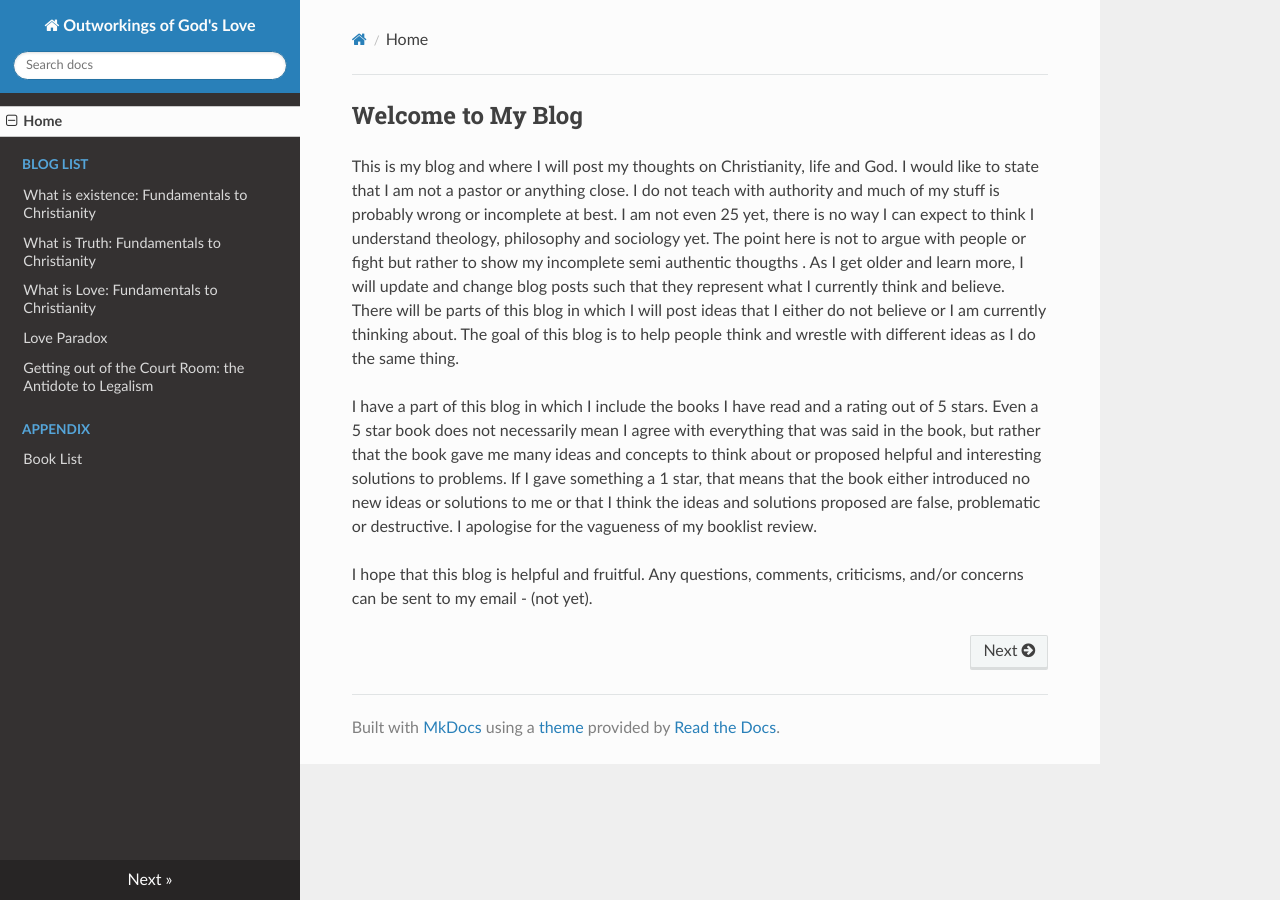
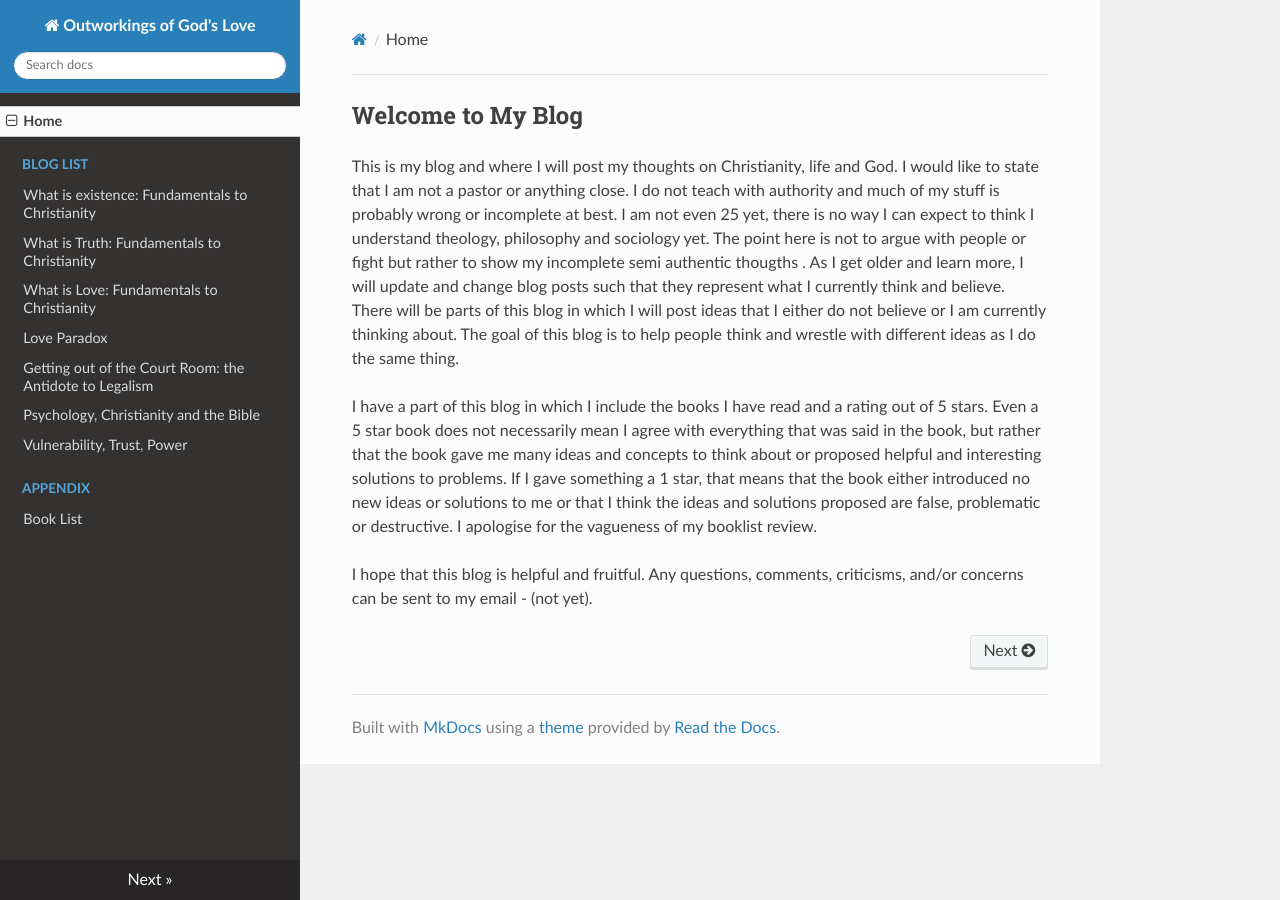
Before and after one commit to MRCopeland74/blog, an MkDocs documentation site: the page built from docs/index.md, in a window 1280 px wide. Built offline with MkDocs 1.6.1, drawn with Linux system fonts in a browser that asks for light colours; nearby versions of some CDN libraries.

Commit message:
small change

```diff
--- a/mkdocs.yaml
+++ b/mkdocs.yaml
@@ -9,6 +9,8 @@ nav:
     - 'What is Love: Fundamentals to Christianity': 'LOVE.md'
     - 'Love Paradox': 'loveparadox.md'
     - 'Getting out of the Court Room: the Antidote to Legalism': 'legalism.md'
+    - 'Psychology, Christianity and the Bible': 'Psychology, Christianity and the Bible.md'
+    - 'Vulnerability, Trust, Power': 'vulnerability_trust_power.md'
 - Appendix:
     - Book List: 'booklist'
 site_author: 'Michael Copeland'
```
